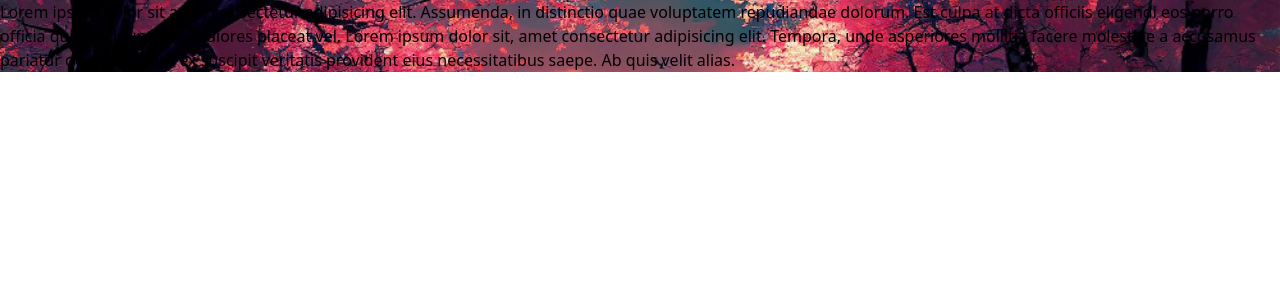
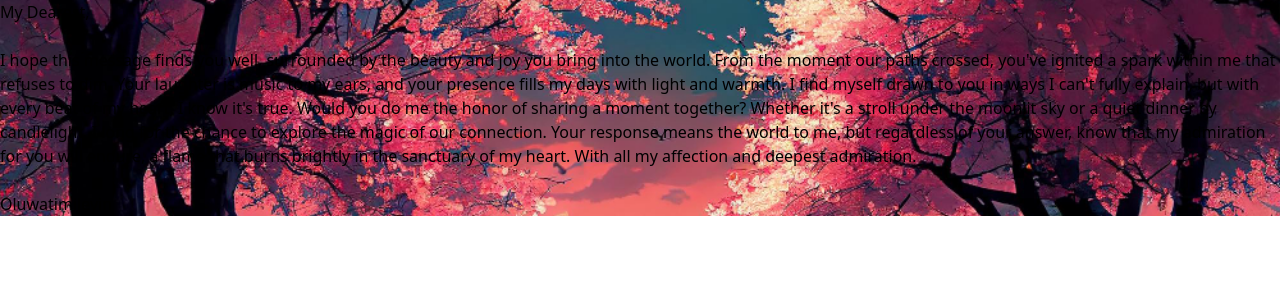
Before and after one commit to Maclemon17/Asunke, a Next.js app: page / in a window 1280 px wide. Shown: the top 300 px of the page. Built offline with nearby package versions, Linux system fonts and the light colour scheme.

Commit message:
first commit

```diff
--- a/src/app/page.tsx
+++ b/src/app/page.tsx
@@ -1,25 +1,27 @@
-
 export default function Home() {
-
   return (
     <>
-
-    <div className="w-[100wh] h-[100vh] background flex justify-center items-center">
-      <div className="w-[90%] md:w-[75%] h-[80%] md:h-[70%] backdrop-blur-sm bg-[#673b5e]/60 rounded-md flex justify-center items-center p-10 md:px-24 flex-col leading-wide tracking-wider">
-        <div className="">
-          <h1 className="text-md font-medium text-black text-center text-[1.5rem]">
-            Lorem ipsum dolor sit amet consectetur adipisicing elit. Assumenda,
-            in distinctio quae voluptatem repudiandae dolorum. Est culpa at
-            dicta officiis eligendi eos porro officia quia, incidunt quis
-            maiores placeat vel. Lorem ipsum dolor sit, amet consectetur
-            adipisicing elit. Tempora, unde asperiores mollitia facere molestiae
-            a accusamus pariatur delectus libero ex suscipit veritatis provident
-            eius necessitatibus saepe. Ab quis velit alias.
-          </h1>
+      <div className="w-[100wh] h-[100vh] background flex justify-center items-center">
+        <div className="w-[90%] md:w-[75%] h-[80%] md:h-[70%] backdrop-blur-sm bg-[#673b5e]/60 rounded-md flex justify-center items-center p-10 md:px-24 flex-col leading-wide tracking-wider">
+          <div className="">
+            <h1 className="text-md font-medium text-black text-[1.2rem]">
+              My Dearest, <br /> <br /> I hope this message finds you well, surrounded by the
+              beauty and joy you bring into the world. From the moment our paths
+              crossed, you've ignited a spark within me that refuses to dim.
+              Your laughter is music to my ears, and your presence fills my days
+              with light and warmth. I find myself drawn to you in ways I can't
+              fully explain, but with every beat of my heart, I know it's true.
+              Would you do me the honor of sharing a moment together? Whether
+              it's a stroll under the moonlit sky or a quiet dinner by
+              candlelight, I long for the chance to explore the magic of our
+              connection. Your response means the world to me, but regardless of
+              your answer, know that my admiration for you will endure, a flame
+              that burns brightly in the sanctuary of my heart. With all my
+              affection and deepest admiration. <br /> <br /> Oluwatimileyin
+            </h1>
+          </div>
         </div>
       </div>
-    </div>
-
     </>
   );
 }
```
